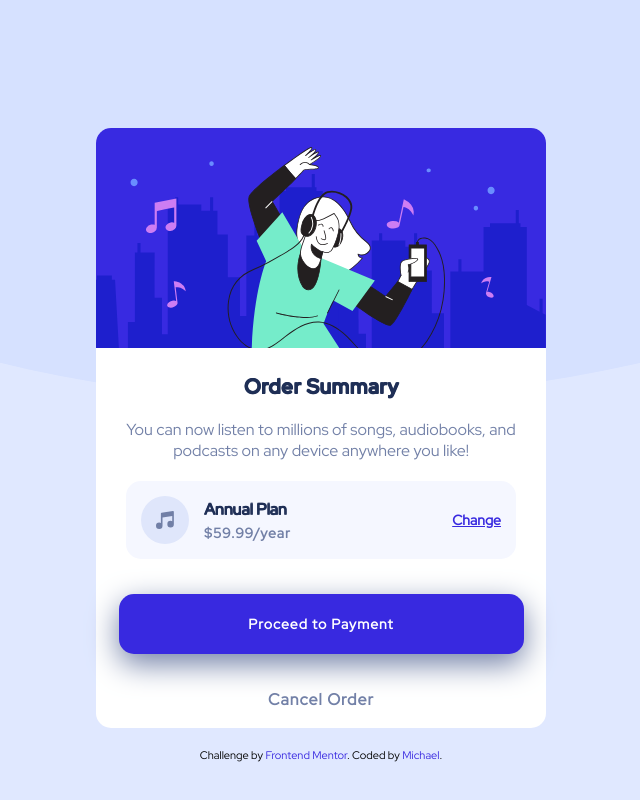
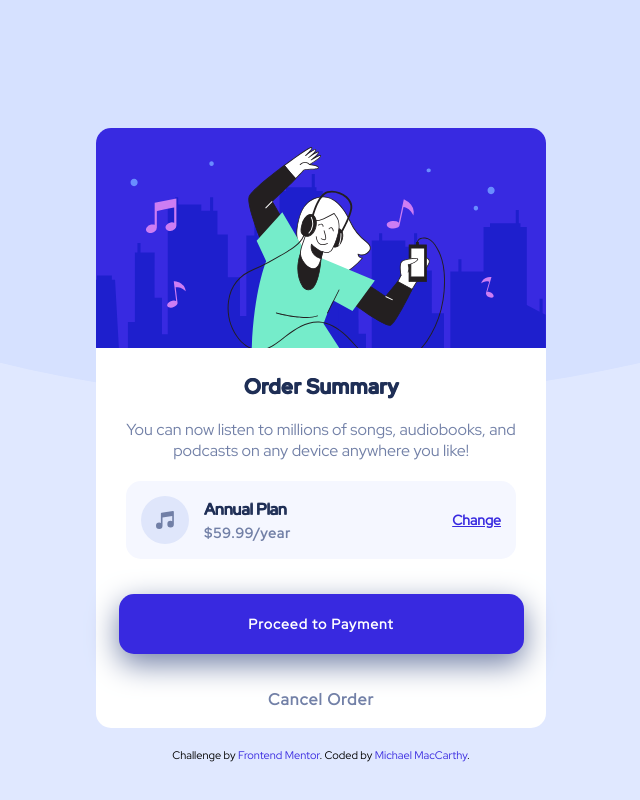
Before and after one commit to maccartm/maccartm.github.io, a plain HTML site: page order-summary-component/summary.html in a window 1280 px wide. Shown: the whole page, without its empty margins (319-959 px from the left). Drawn offline with Linux system fonts and the light colour scheme.

Commit message:
Update summary.html

```diff
--- a/order-summary-component/summary.html
+++ b/order-summary-component/summary.html
@@ -28,6 +28,6 @@
   </main>
   <footer class="attribution">
     Challenge by <a href="https://www.frontendmentor.io?ref=challenge" target="_blank">Frontend Mentor</a>.
-    Coded by <a href="http://maccartm.github.io">Michael</a>.
+    Coded by <a href="http://maccartm.github.io">Michael MacCarthy</a>.
   </footer>
 </article>
```
